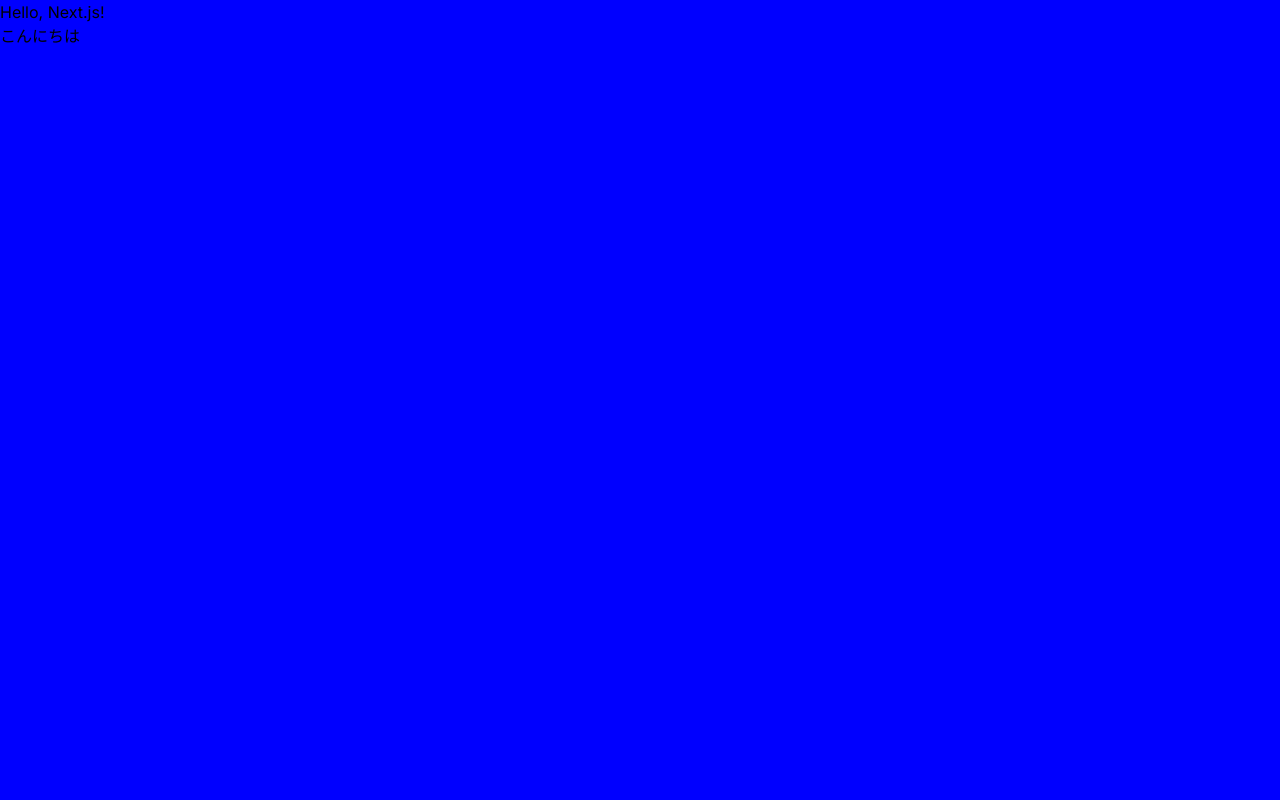
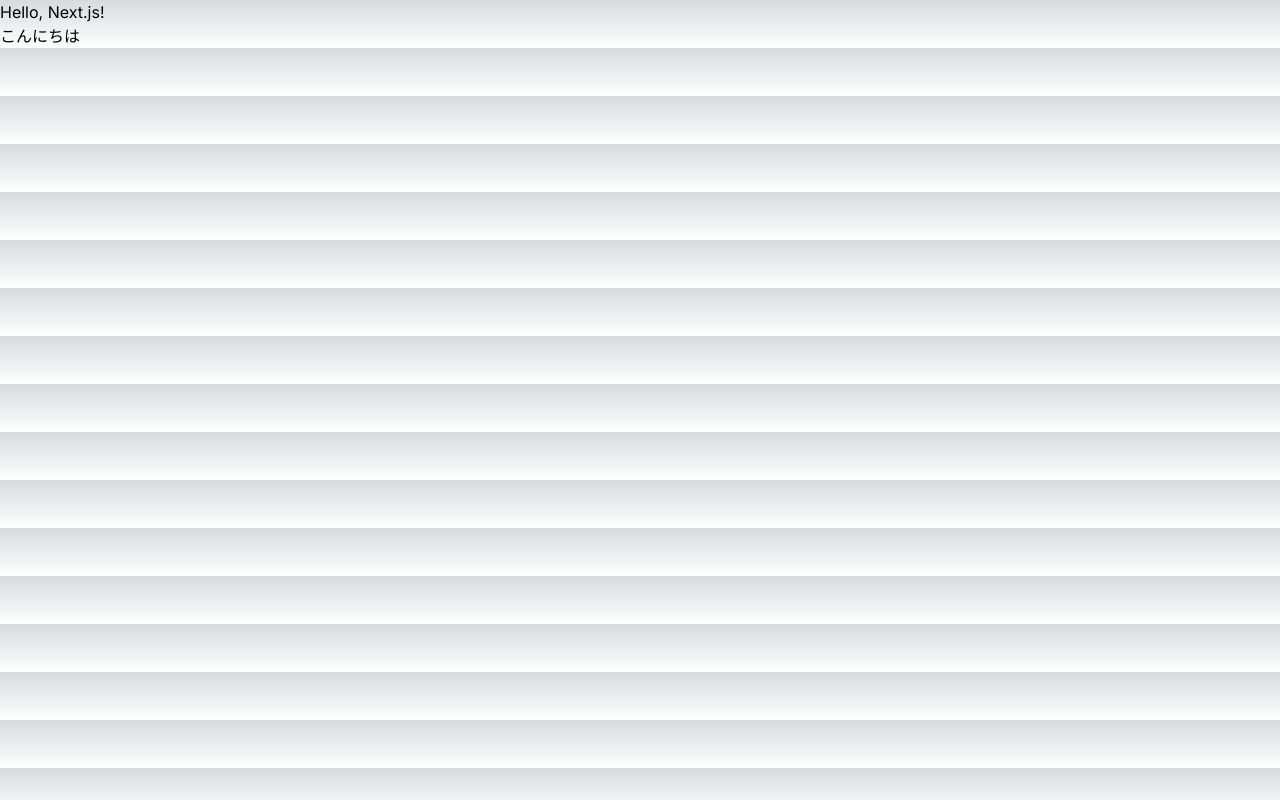
Before and after one commit to mayu-tateno/nextjs-quick-learn, a Next.js app: page / in a window 1280 px wide. Built offline with nearby package versions, Linux system fonts and the light colour scheme.

Commit message:
背景の設定を戻す

```diff
--- a/app/globals.css
+++ b/app/globals.css
@@ -18,7 +18,12 @@
 
 body {
   color: rgb(var(--foreground-rgb));
-  background: blue;
+  background: linear-gradient(
+      to bottom,
+      transparent,
+      rgb(var(--background-end-rgb))
+  )
+    rgb(var(--background-start-rgb));
 }
 
 @layer utilities {
```
